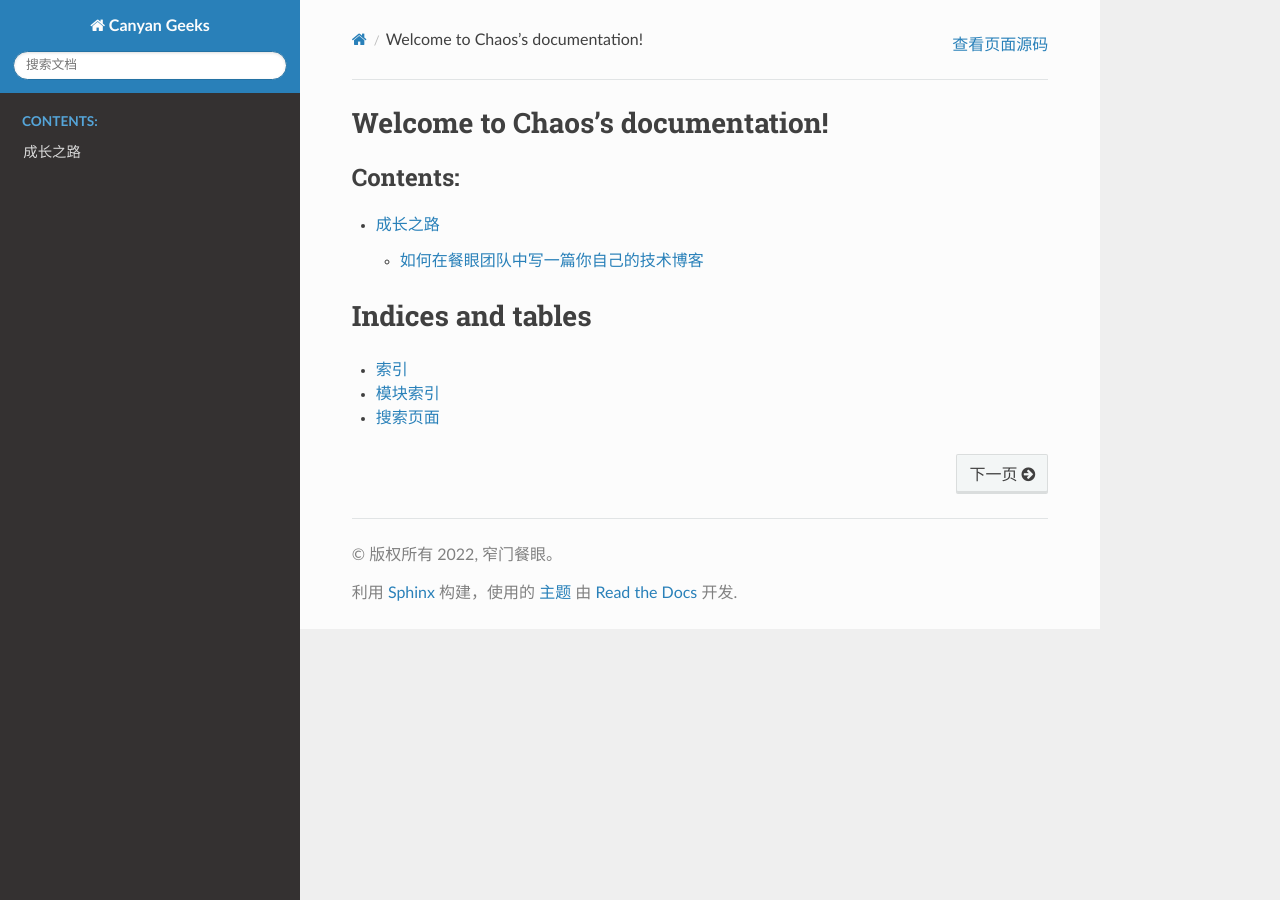
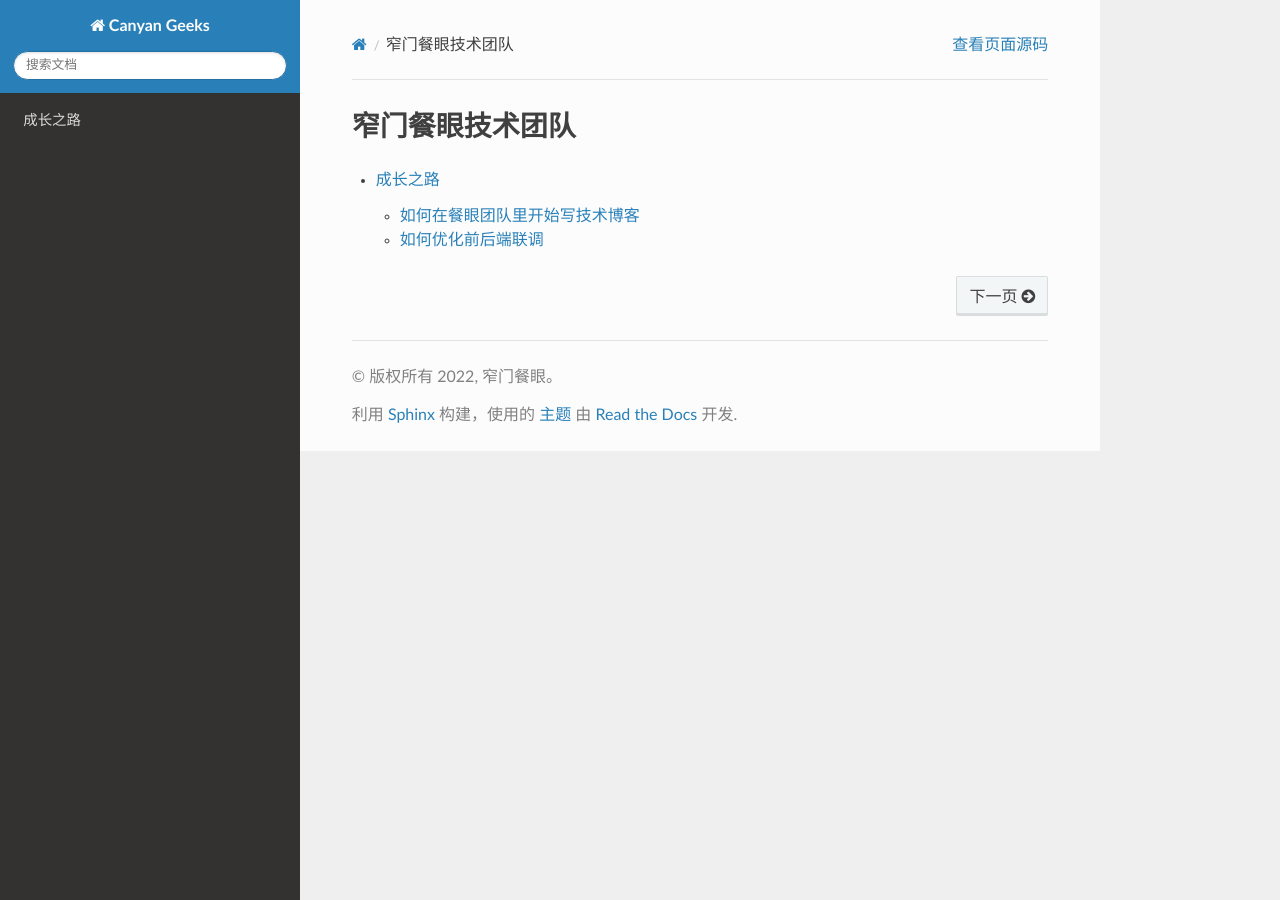
Before and after one commit to yycang/Chaos, a Sphinx documentation site: the page built from source/index.rst, in a window 1280 px wide. Built offline with Sphinx 7.4.7 and the Read the Docs theme 2.0.0, drawn with Linux system fonts in a browser that asks for light colours; some of the changed lines change nothing that is shown.

Commit message:
feat: 优化前后端联调文

````diff
--- a/source/growth/index.rst
+++ b/source/growth/index.rst
@@ -5,3 +5,4 @@
     :maxdepth: 2
 
     start/contents
+    unite/contents
--- a/source/growth/start/contents.md
+++ b/source/growth/start/contents.md
@@ -1,5 +1,9 @@
-# 如何在餐眼团队中写一篇你自己的技术博客
+# 如何在餐眼团队里开始写技术博客
 
+***
+2022-12-01
+作者：cyy
+***
 
 ### 1. 安装项目
 
--- /dev/null
+++ b/source/growth/unite/contents.md
@@ -0,0 +1,50 @@
+# 如何优化前后端联调
+
+***
+2022-12-01
+作者：cyy
+***
+
+### 之前的联调
+
+前端一直调用的是测试服务器的接口，如果出现错误的话，后端人员要去定位，然后改完还需要自己调用接口测试一遍，然后再部署到服务器上。
+
+而且有时问题不好排查，由于后端测试上没有日志，要花费大量的精力在找bug上。
+
+
+### 简化繁琐的联调方式
+
+步骤很简单，后端直接用自己的mac做服务器，在同一局域网下让前端访问，前后端都能看到报错的debug，后端还能及时定位和修改，前端能及时的获取到修改后的结果，简直是双赢。
+
+
+### 后端要做的事
+
+1.获取局域网ip（通过ifconfig命令或者wifi设置中）。  ![获取局域网ip](../../media/get-ip-address.png)
+
+2.启动项目并指定ip。  `flask run --host=192.168.1.63`
+
+
+### 前端要做的事
+
+1.拿小程序端举例，在项目中`config/local.js`中配置：
+```
+HOST: JSON.stringify('http://192.168.1.63:5000/api')
+```
+
+2.启动项目
+```
+yarn local:weapp
+```
+
+3.开启微信开发中工具中的不校验域名设置
+
+![不校验域名](../../media/dont-verify-domain.png)
+
+
+4.联调成功
+
+### 注意事项
+
+1.前后端mac需处于同一wifi环境下
+
+2.正式的mongo数据库无法在本地进行访问
--- a/source/index.rst
+++ b/source/index.rst
@@ -3,19 +3,10 @@
    You can adapt this file completely to your liking, but it should at least
    contain the root `toctree` directive.
 
-Welcome to Chaos's documentation!
+窄门餐眼技术团队
 =================================
 
 .. toctree::
    :maxdepth: 2
-   :caption: Contents:
 
    growth/index
-
-
-Indices and tables
-==================
-
-* :ref:`genindex`
-* :ref:`modindex`
-* :ref:`search`
````
Also changed, not shown: source/media/dont-verify-domain.png (added), source/media/get-ip-address.png (added), 2 other files.
